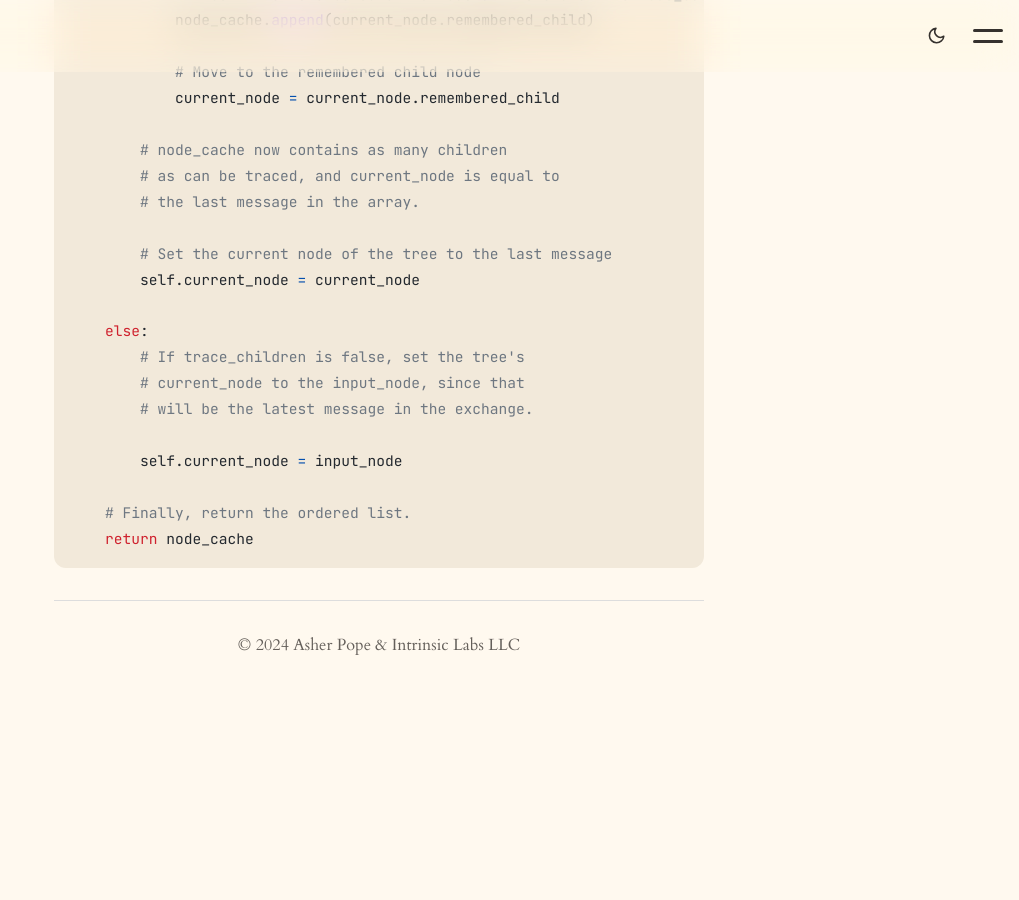
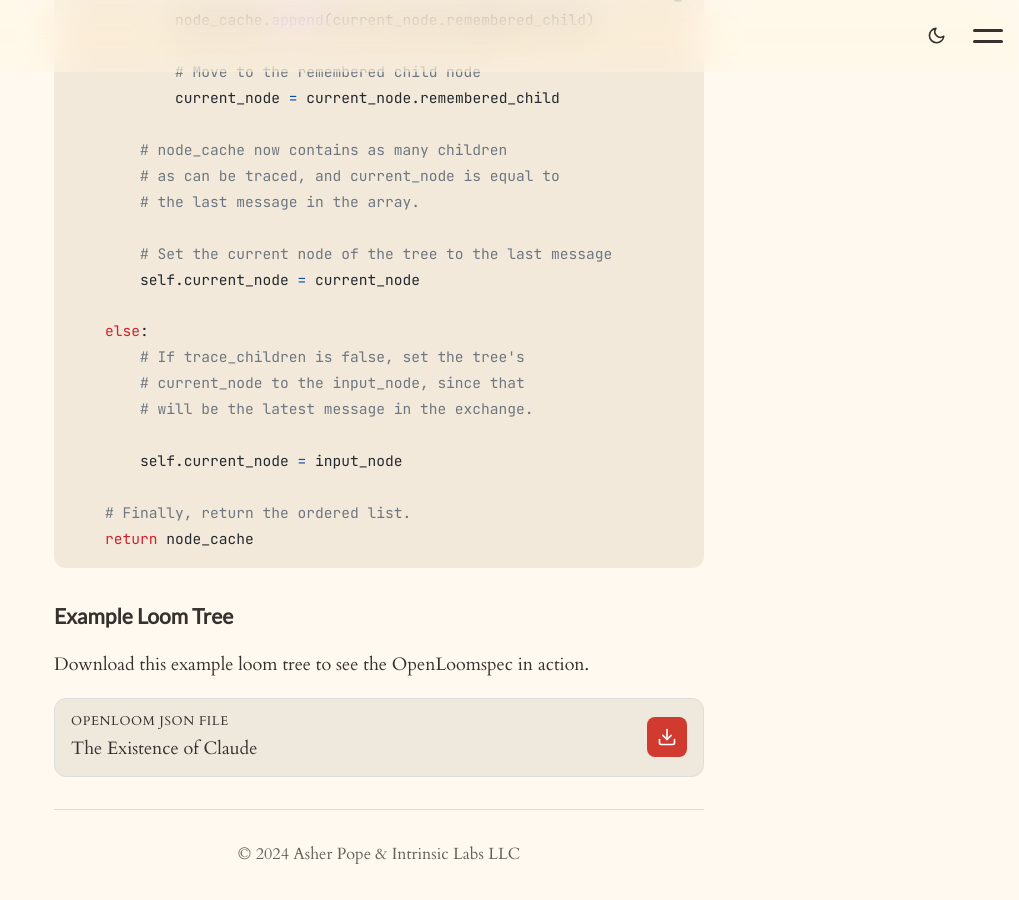
Before and after one commit to rocketbro/rocketbro.github.io, a Jekyll site: the page built from _projects/openloom/loom-trees.md, in a window 1280 px wide and 900 px high, scrolled down 2524 px. Shown: the whole window, without its empty margins (261-1280 px from the left). Built offline with Jekyll 4.4.1, drawn with Linux system fonts in a browser that asks for light colours; before the commit the page ends 3215 px from its top, so only the background shows below that.

Commit message:
add example tree to openloom tree page

````diff
--- a/_projects/openloom/loom-trees.md
+++ b/_projects/openloom/loom-trees.md
@@ -96,3 +96,13 @@ def load_nodes(input_node=None, trace_children=False):
     # Finally, return the ordered list.
     return node_cache
 ```
+
+### Example Loom Tree
+
+Download this example loom tree to see the OpenLoomspec in action.
+
+{% include download-button.html
+  file="/dlc/loom-interface/24-12-15 The Existence of Claude.openloom.json"
+  name="The Existence of Claude"
+  type="OpenLoom JSON File"
+%}
````
